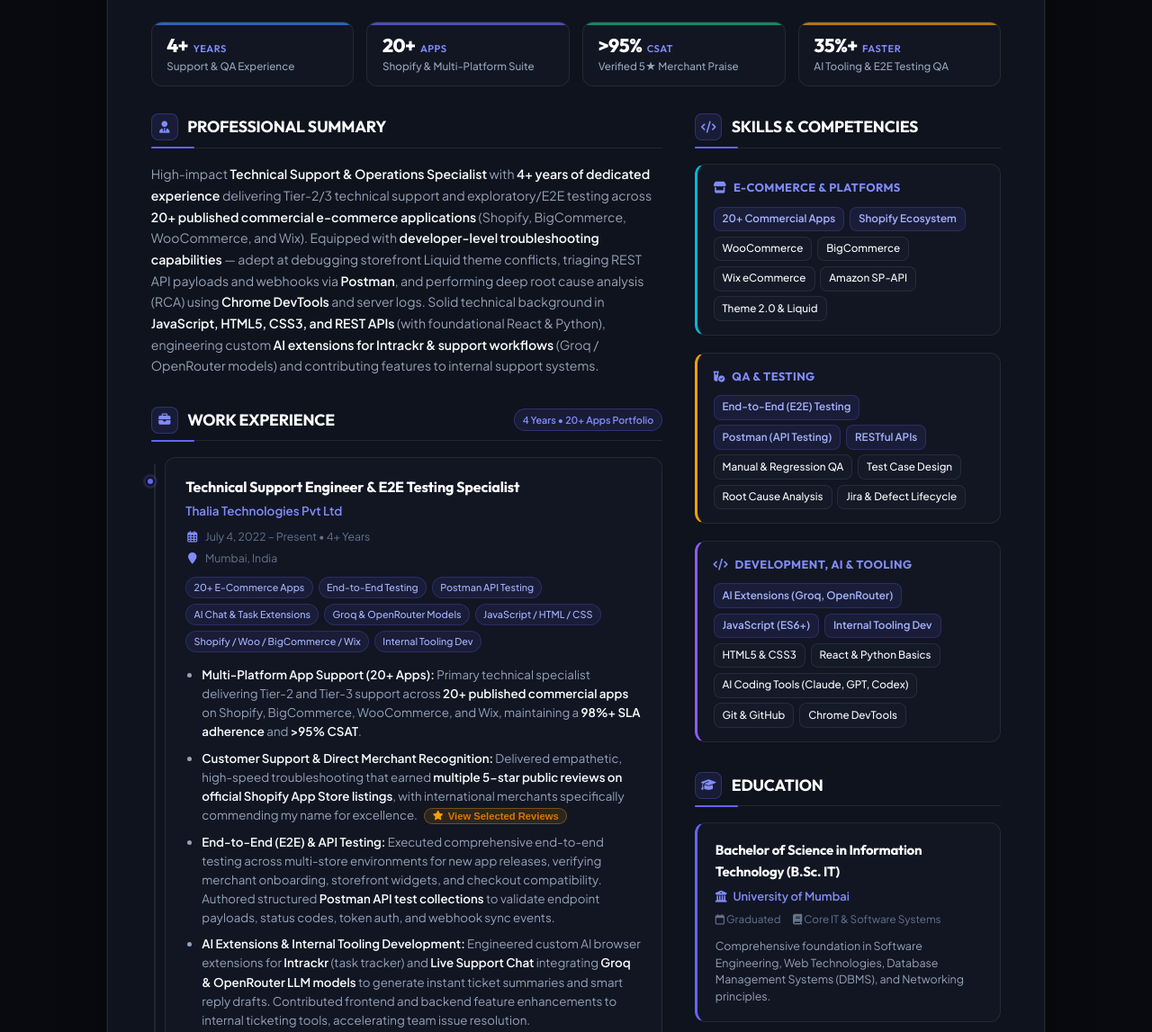
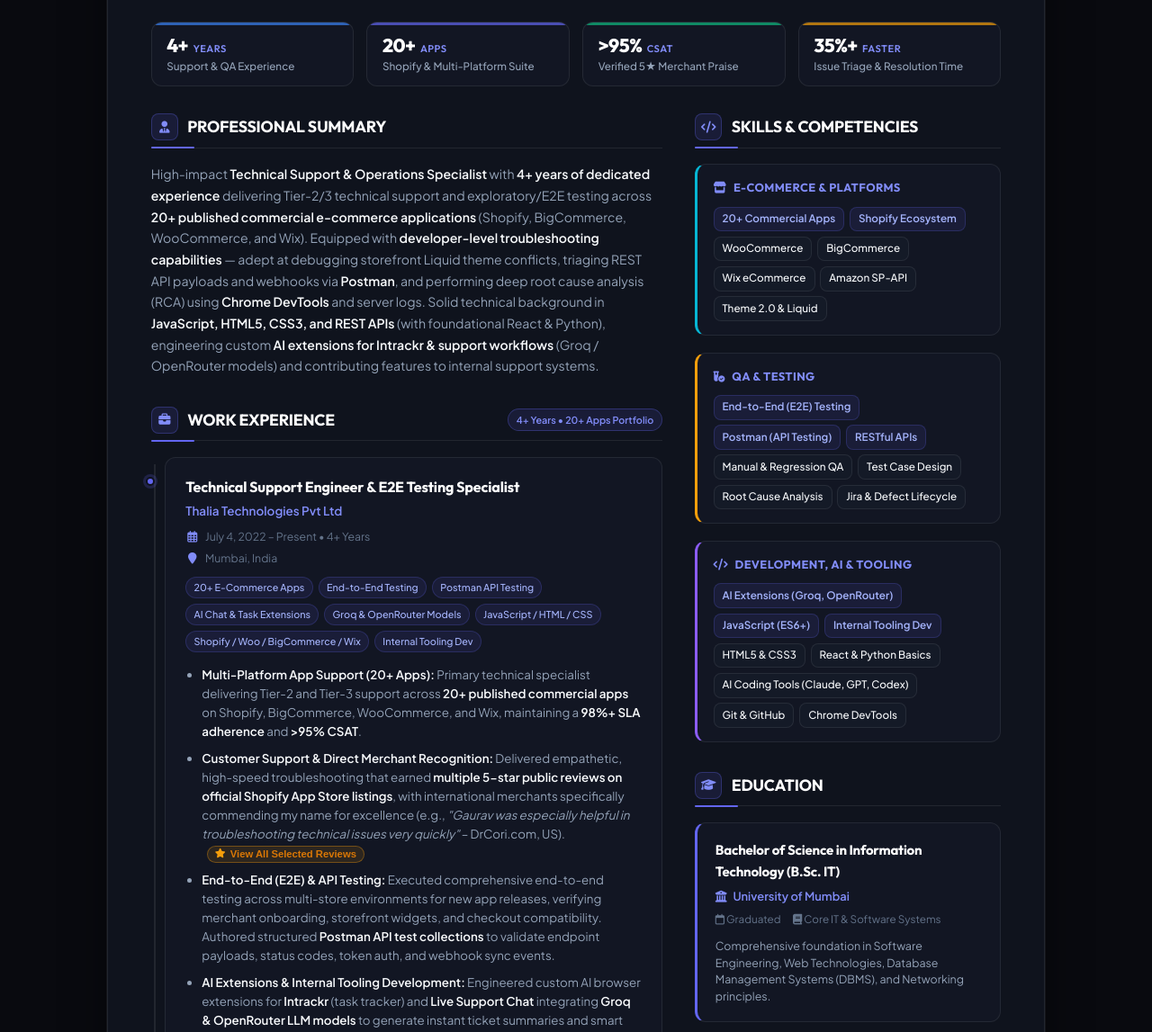
Before and after one commit to gauravsalvitech-savy/gaurav-salvi-resume, a plain HTML site: page index.html in a window 1280 px wide. Shown: the part 468-1615 px from the top of the page at 90% size. Drawn offline with Linux system fonts and the light colour scheme.

Commit message:
Polish: Add verified DrCori quote to job bullet, clarify triage metric, and align 4+ Years badge

```diff
--- a/app.js
+++ b/app.js
@@ -16,7 +16,7 @@
   const copyBtns = document.querySelectorAll('.copy-btn');
   const editableEls = document.querySelectorAll('[data-editable]');
 
-  const STORAGE_KEY_DATA = 'gaurav_resume_data_v13';
+  const STORAGE_KEY_DATA = 'gaurav_resume_data_v14';
   const STORAGE_KEY_THEME = 'gaurav_resume_theme_v1';
   const STORAGE_KEY_LAYOUT = 'gaurav_resume_layout_v1';
 
--- a/index.html
+++ b/index.html
@@ -167,7 +167,7 @@
         </div>
         <div class="metric-card">
           <div class="metric-num">35%+ <small>Faster</small></div>
-          <div class="metric-label">AI Tooling &amp; E2E Testing QA</div>
+          <div class="metric-label">Issue Triage &amp; Resolution Time</div>
         </div>
       </section>
 
@@ -195,7 +195,7 @@
             <div class="section-heading">
               <div class="heading-icon"><i class="fa-solid fa-briefcase"></i></div>
               <h3>Work Experience</h3>
-              <span class="section-meta-pill">4 Years &bull; 20+ Apps Portfolio</span>
+              <span class="section-meta-pill">4+ Years &bull; 20+ Apps Portfolio</span>
             </div>
 
             <div class="timeline-container">
@@ -227,7 +227,7 @@
 
                 <ul class="job-bullets" data-editable="job1-bullets">
                   <li><strong>Multi-Platform App Support (20+ Apps):</strong> Primary technical specialist delivering Tier-2 and Tier-3 support across <strong>20+ published commercial apps</strong> on Shopify, BigCommerce, WooCommerce, and Wix, maintaining a <strong>98%+ SLA adherence</strong> and <strong>>95% CSAT</strong>.</li>
-                  <li><strong>Customer Support &amp; Direct Merchant Recognition:</strong> Delivered empathetic, high-speed troubleshooting that earned <strong>multiple 5-star public reviews on official Shopify App Store listings</strong>, with international merchants specifically commending my name for excellence. <button class="inline-review-btn no-print" id="openReviewsBtn" title="View verified merchant reviews"><i class="fa-solid fa-star"></i> <span>View Selected Reviews</span></button></li>
+                  <li><strong>Customer Support &amp; Direct Merchant Recognition:</strong> Delivered empathetic, high-speed troubleshooting that earned <strong>multiple 5-star public reviews on official Shopify App Store listings</strong>, with international merchants specifically commending my name for excellence (e.g., <em>"Gaurav was especially helpful in troubleshooting technical issues very quickly"</em> &ndash; DrCori.com, US). <button class="inline-review-btn no-print" id="openReviewsBtn" title="View verified merchant reviews"><i class="fa-solid fa-star"></i> <span>View All Selected Reviews</span></button></li>
                   <li><strong>End-to-End (E2E) &amp; API Testing:</strong> Executed comprehensive end-to-end testing across multi-store environments for new app releases, verifying merchant onboarding, storefront widgets, and checkout compatibility. Authored structured <strong>Postman API test collections</strong> to validate endpoint payloads, status codes, token auth, and webhook sync events.</li>
                   <li><strong>AI Extensions &amp; Internal Tooling Development:</strong> Engineered custom AI browser extensions for <strong>Intrackr</strong> (task tracker) and <strong>Live Support Chat</strong> integrating <strong>Groq &amp; OpenRouter LLM models</strong> to generate instant ticket summaries and smart reply drafts. Contributed frontend and backend feature enhancements to internal ticketing tools, accelerating team issue resolution.</li>
                   <li><strong>E-Commerce Integration Triage &amp; Escalation:</strong> Diagnosed inventory synchronization discrepancies, order sync failures, and fulfillment tracking issues for flagship apps (including <strong>Spreadr</strong>, <strong>Amazon Connector FBA</strong>, and <strong>Amazon MCF by Shiprr</strong>); validated root causes via diagnostic endpoints/links and escalated verified technical bugs with reproduction data directly to development teams.</li>
```
